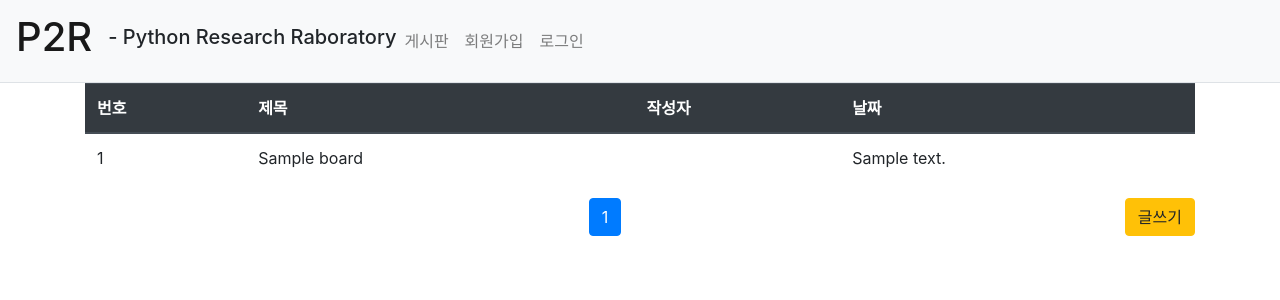
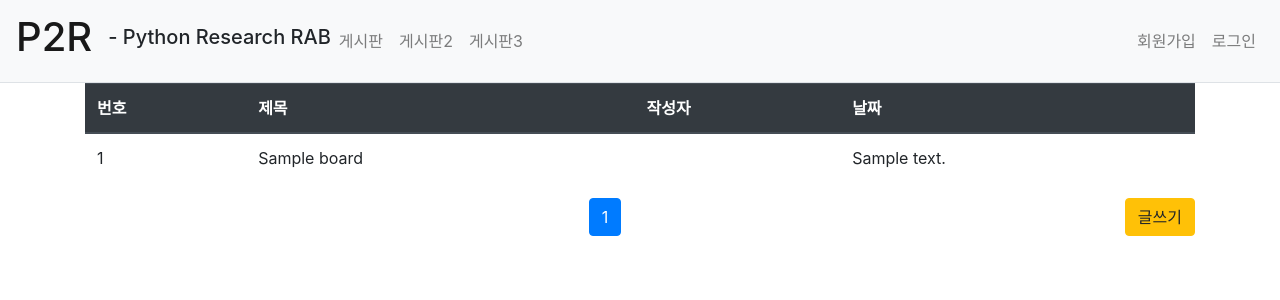
Before and after one commit to jyj1433/notice_board, a Flask app: page /board in a window 1280 px wide. Shown: the top 300 px of the page. Run offline with Flask 2, Linux system fonts and the light colour scheme; tables that the repository leaves empty or names only in its code hold one stand-in row (values such as "Sample post"); some libraries are stand-ins or nearby versions.

Commit message:
네비게이션 바 업데이트

```diff
--- a/templates/base.html
+++ b/templates/base.html
@@ -26,6 +26,7 @@
 
 </head>
 <body>
+
 <!-- 네비게이션 바 include -->
 {% include "navbar.html" %}
 
--- a/templates/navbar.html
+++ b/templates/navbar.html
@@ -1,27 +1,41 @@
-<!-- 네비게이션바 -->
+<!-- 네비게이션 바 -->
 <nav class="navbar navbar-expand-lg navbar-light bg-light border-bottom">
+    <button class="navbar-toggler" type="button" data-toggle="collapse" data-target="#navbarNav"
+        aria-controls="navbarNav" aria-expanded="false" aria-label="Toggle navigation">
+        <span class="navbar-toggler-icon"></span>
+    </button>
 
     <!-- 메인 화면으로 돌아가는 로고 버튼 -->
     <a class="navbar-brand" href="/"><h1>P2R</h1></a>
-    <h5> - Python Research Raboratory</h5>
+    <h5> - Python Research RAB</h5>
 
-    <button class="navbar-toggler ml-auto" type="button" data-toggle="collapse" data-target="#navbarNav"
+    <button class="navbar-toggler ml-auto" type="button" data-toggle="collapse" data-target="#navbarNav2"
         aria-controls="navbarNav" aria-expanded="false" aria-label="Toggle navigation">
         <span class="navbar-toggler-icon"></span>
     </button>
-    <div class="collapse navbar-collapse flex-grow-0" id="navbarNav">
-        <ul class="navbar-nav">
+
+    <div class="navbar-collapse collapse" id="navbarNav">
+        <ul class="navbar-nav mr-auto">
             <li class="nav-item ">
                 <a class="nav-link" href="/board">게시판</a>
             </li>
+            <li class="nav-item ">
+                <a class="nav-link" href="/board">게시판2</a>
+            </li>
+            <li class="nav-item ">
+                <a class="nav-link" href="/board">게시판3</a>
+            </li>
+        </ul>
+    </div>
+
+    <div class="navbar-collapse collapse" id="navbarNav2">
+        <ul class="navbar-nav ml-auto">
             <li class="nav-item ">
                 <a class="nav-link" href="/join">회원가입</a>
             </li>
             <li class="nav-item ">
                 <a class="nav-link" href="/login">로그인</a>
             </li>
-
-            <!-- href속성 값에 /db가 아니라 그냥 db라고 써도 동작함 -->
         </ul>
     </div>
 </nav>
--- a/webapp/board/boardDAO.py
+++ b/webapp/board/boardDAO.py
@@ -6,7 +6,7 @@ class BoardDAO:
 
     @classmethod
     def selectBoardList(cls) -> 'BoardDAO':
-        sql = "select * from board order by b_num desc"
+        sql = "select * from board"
         return dbc.select(sql)
 
     @classmethod
```
Also changed, not shown: templates/index.html (+0 -11 lines), 1 other file.
